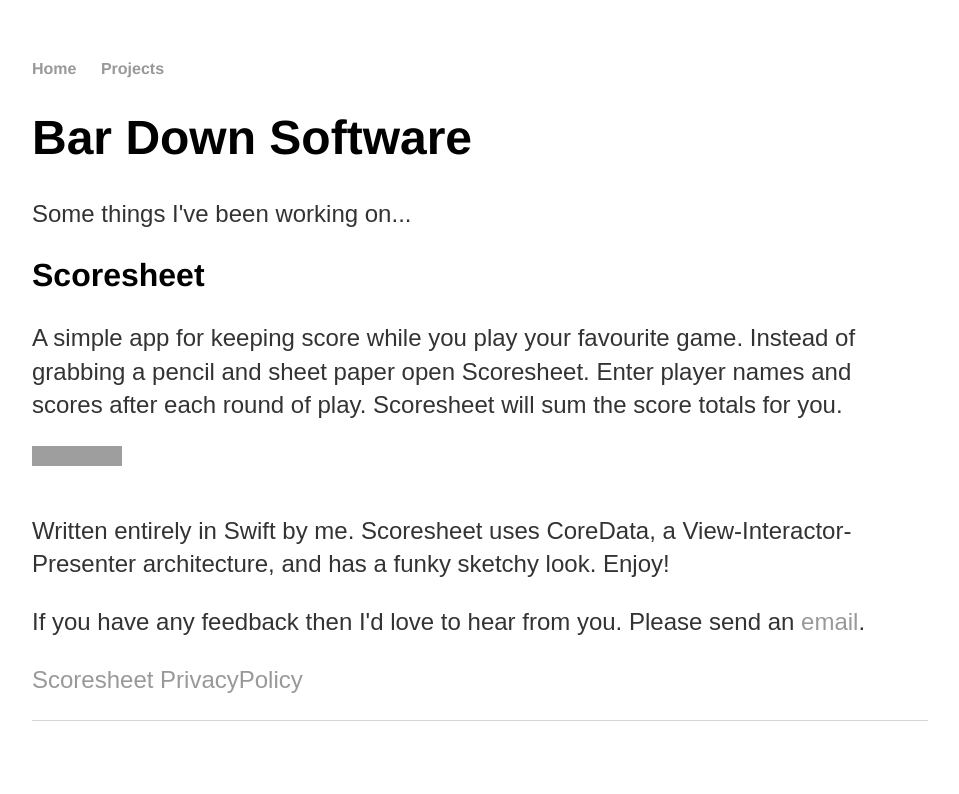
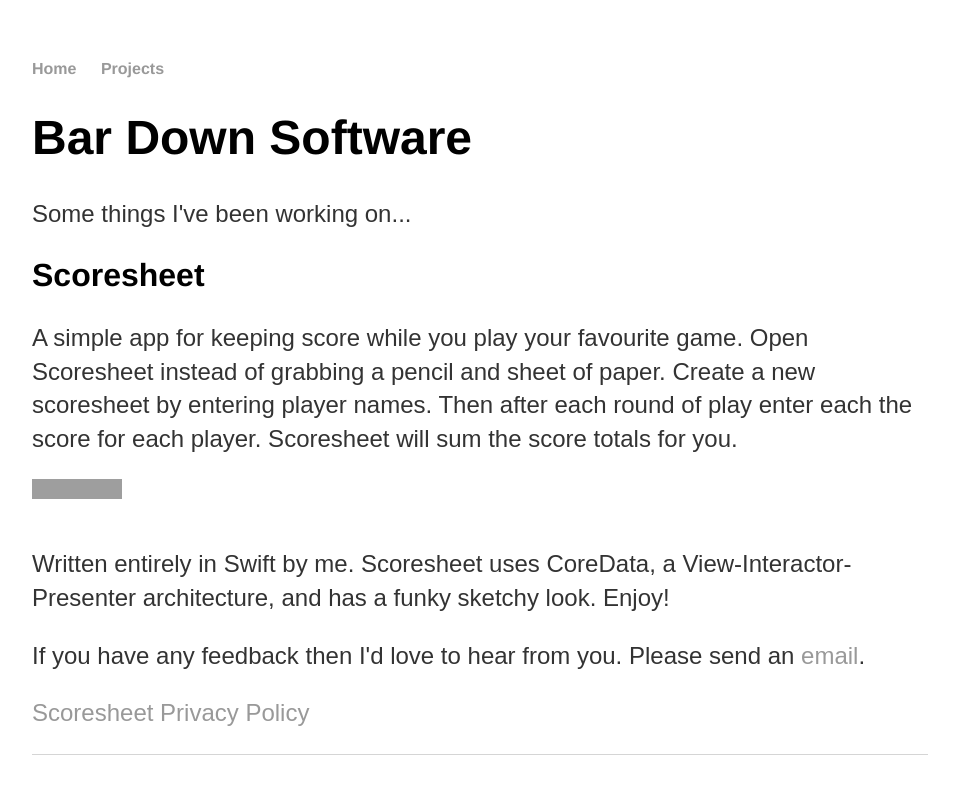
Before and after one commit to bardownsoftware/bardownsoftware.github.io, a Jekyll site: the page built from projects/index.html, in a window 1280 px wide, cut to the strip 0-794 px from the top of the page. Shown: the whole strip, without its empty margins (160-1119 px from the left). Built offline with Jekyll 4.4.1, drawn with Linux system fonts in a browser that asks for light colours; grey boxes are pictures that could not be loaded.

Commit message:
Update description and fix path to privacy policy

```diff
--- a/projects/index.html
+++ b/projects/index.html
@@ -8,7 +8,7 @@
 
     <h2>Scoresheet</h2>
 
-    <p>A simple app for keeping score while you play your favourite game. Instead of grabbing a pencil and sheet paper open Scoresheet. Enter player names and scores after each round of play. Scoresheet will sum the score totals for you.</p>
+    <p>A simple app for keeping score while you play your favourite game. Open Scoresheet instead of grabbing a pencil and sheet of paper. Create a new scoresheet by entering player names. Then after each round of play enter each the score for each player. Scoresheet will sum the score totals for you.</p>
     <a href="https://itunes.apple.com/us/app/scoresheet/id1131771017?mt=8" style="display:inline-block;overflow:hidden;background:url(https://linkmaker.itunes.apple.com/images/badges/en-us/badge_appstore-lrg.svg) no-repeat;width:165px;height:40px;"></a>
 
     <p>Written entirely in Swift by me. Scoresheet uses CoreData, a View-Interactor-Presenter architecture, and has a funky sketchy look. Enjoy!</p>
@@ -16,7 +16,7 @@
     <p>If you have any feedback then I'd love to hear from you. Please send an <a href="mailto:scoresheet@bardownsoftware.com">email</a>.</p>
 
     <p>
-    <a href="/scoresheet/privacy_policy.md">Scoresheet PrivacyPolicy</a>
+    <a href="/projects/scoresheet/privacy_policy.md">Scoresheet Privacy Policy</a>
     </p>
 
     <!--
```
